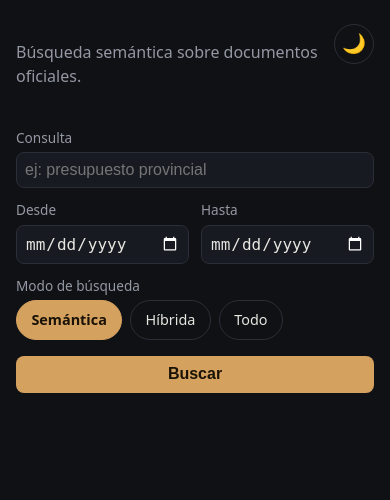
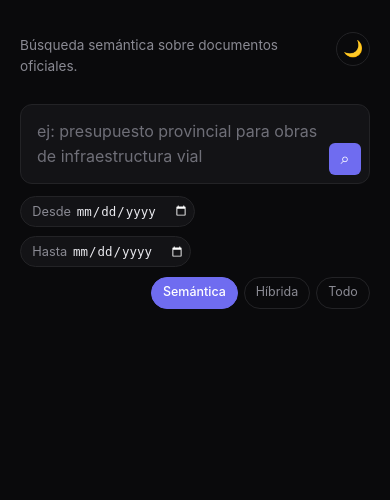
Before and after one commit to dbianco/bo-ia, a FastAPI app: template web/templates/search.html in a window 390 px wide. Shown: the top 500 px of the page. Run offline with FastAPI, Linux system fonts and the light colour scheme; the template is opened without the code that fills it, so the values that code supplies are empty.

Commit message:
Redesign the web search UI: modern, minimalist, Linear-inspired
New "mono violeta" visual language (near-black background, single
violet accent, hairline borders, no shadows, sans-serif throughout —
replaces the previous serif heading and warm amber accent). The search
input becomes a multiline auto-growing textarea with the submit button
floating inside it (Enter searches, Shift+Enter adds a line); dates,
mode and any installation-declared filters move into a compact
secondary row, with filters collapsed behind a native <details>
disclosure so they don't compete visually with the search box. Results
render as a flat hairline-separated list instead of shadowed cards.

Verified in a real browser (Playwright) against both live
installations (boletines and licitaciones, which declare completely
different filters) across dark/light themes and a mobile viewport:
search, Enter/Shift+Enter, date clear, filters disclosure, all three
search modes, thumbs-up/down feedback, and the empty-results state.
Found and fixed a real CSS bug in the process: a focus outline rule
was accidentally applying unconditionally instead of only on
:focus-visible.

Co-Authored-By: Claude Sonnet 5 <noreply@anthropic.com>
Claude-Session: https://claude.ai/code/session_01CWADTQB5G1ksJa4DyTCcuZ

```diff
--- /dev/null
+++ b/web/static/buscador.js
@@ -0,0 +1,24 @@
+(function () {
+  var campo = document.getElementById("q");
+  if (!campo) return;
+
+  var ALTURA_MAXIMA_PX = 136; // coincide con max-height de textarea#q en style.css
+
+  function autoCrecer() {
+    campo.style.height = "auto";
+    campo.style.height = Math.min(campo.scrollHeight, ALTURA_MAXIMA_PX) + "px";
+  }
+
+  campo.addEventListener("input", autoCrecer);
+  autoCrecer();
+
+  campo.addEventListener("keydown", function (evento) {
+    if (evento.key === "Enter" && !evento.shiftKey) {
+      evento.preventDefault();
+      var formulario = campo.closest("form");
+      if (formulario && campo.value.trim()) {
+        formulario.requestSubmit();
+      }
+    }
+  });
+})();
--- a/web/static/style.css
+++ b/web/static/style.css
@@ -1,42 +1,56 @@
 :root {
   color-scheme: dark;
-  --bg: #0f1115;
-  --surface: #171a21;
-  --surface-hover: #1d212a;
-  --fg: #e8e6e0;
-  --muted: #9498a3;
-  --accent: #d4a15f;
-  --accent-hover: #e2b578;
-  --accent-contrast: #1a1206;
-  --border: #2a2e37;
-  --shadow: rgba(0, 0, 0, 0.35);
+  --bg: #0a0a0c;
+  --surface: #131316;
+  --surface-hover: #17171b;
+  --fg: #eaeaef;
+  --muted: #8a8a93;
+  --muted-2: #6f6f78;
+  --accent: #6f6cf0;
+  --accent-hover: #837fff;
+  --accent-contrast: #ffffff;
+  --border: #232326;
+  --border-soft: #1c1c1f;
+  --radius-sm: 6px;
+  --radius-md: 10px;
+  --radius-lg: 12px;
 }
 
 :root[data-theme="light"] {
   color-scheme: light;
-  --bg: #f7f5f0;
+  --bg: #fafafa;
   --surface: #ffffff;
-  --surface-hover: #efece4;
-  --fg: #1a1a1a;
-  --muted: #5f5f5f;
-  --accent: #96591f;
-  --accent-hover: #7d4b1c;
+  --surface-hover: #f2f2f4;
+  --fg: #17171b;
+  --muted: #6b6b74;
+  --muted-2: #8a8a93;
+  --accent: #4b48c4;
+  --accent-hover: #3d3aa8;
   --accent-contrast: #ffffff;
-  --border: #ddd8cc;
-  --shadow: rgba(0, 0, 0, 0.08);
+  --border: #e4e4e7;
+  --border-soft: #ececee;
 }
 
 * {
   box-sizing: border-box;
 }
 
+.sr-only {
+  position: absolute;
+  width: 1px;
+  height: 1px;
+  overflow: hidden;
+  clip: rect(0 0 0 0);
+  white-space: nowrap;
+}
+
 body {
-  font-family: system-ui, -apple-system, "Segoe UI", sans-serif;
+  font-family: -apple-system, BlinkMacSystemFont, "Inter", "Segoe UI", sans-serif;
   color: var(--fg);
   background: var(--bg);
   max-width: 720px;
   margin: 0 auto;
-  padding: 1.5rem 1rem 3rem;
+  padding: 2rem 1.25rem 3rem;
   line-height: 1.5;
 }
 
@@ -45,31 +59,32 @@ body {
   align-items: flex-start;
   justify-content: space-between;
   gap: 1rem;
+  margin-bottom: 1.75rem;
 }
 
 h1 {
-  font-family: Georgia, "Iowan Old Style", serif;
+  font-size: 1.1rem;
   font-weight: 600;
-  letter-spacing: 0.01em;
-  font-size: 1.5rem;
-  margin-bottom: 0.25rem;
+  letter-spacing: -0.01em;
+  margin: 0 0 0.2rem;
 }
 
 p.subtitulo {
   color: var(--muted);
-  margin-top: 0;
+  font-size: 0.85rem;
+  margin: 0;
 }
 
 .theme-toggle {
   flex-shrink: 0;
   background: transparent;
-  color: var(--fg);
+  color: var(--muted);
   border: 1px solid var(--border);
   border-radius: 999px;
-  width: 2.5rem;
-  height: 2.5rem;
+  width: 2.1rem;
+  height: 2.1rem;
   padding: 0;
-  font-size: 1.2rem;
+  font-size: 1rem;
   line-height: 1;
   display: inline-flex;
   align-items: center;
@@ -97,58 +113,139 @@ a:visited {
 }
 
 form {
-  display: grid;
-  gap: 0.75rem;
-  margin: 1.5rem 0;
+  margin: 0 0 1.5rem;
 }
 
-.form-fechas {
-  display: grid;
-  grid-template-columns: 1fr 1fr;
-  gap: 0.75rem;
+/* Caja de búsqueda: textarea multilínea con el botón flotando adentro */
+.buscador {
+  position: relative;
+  background: var(--surface);
+  border: 1px solid var(--border);
+  border-radius: var(--radius-lg);
+  margin-bottom: 0.75rem;
+}
+
+.buscador:focus-within {
+  border-color: var(--accent);
+}
+
+textarea#q {
+  display: block;
+  width: 100%;
+  resize: none;
+  overflow-y: auto;
+  max-height: 8.5rem;
+  padding: 0.9rem 3rem 0.9rem 1rem;
+  border: none;
+  border-radius: var(--radius-lg);
+  background: transparent;
+  color: var(--fg);
+  font: inherit;
+  font-size: 1rem;
+  line-height: 1.55;
+}
+
+textarea#q::placeholder {
+  color: var(--muted-2);
+}
+
+textarea#q:focus {
+  outline: none;
+}
+
+.buscar-btn {
+  position: absolute;
+  right: 0.5rem;
+  bottom: 0.5rem;
+  width: 2rem;
+  height: 2rem;
+  padding: 0;
+  border: none;
+  border-radius: var(--radius-sm);
+  background: var(--accent);
+  color: var(--accent-contrast);
+  font-size: 1rem;
+  line-height: 1;
+  display: inline-flex;
+  align-items: center;
+  justify-content: center;
+  cursor: pointer;
+  transition: background-color 0.15s ease;
+}
+
+.buscar-btn:hover {
+  background: var(--accent-hover);
+}
+
+.htmx-indicator {
+  display: none;
+  color: var(--muted);
+  font-size: 0.8rem;
+}
+
+.htmx-request .htmx-indicator,
+.htmx-request.htmx-indicator {
+  display: inline-block;
+}
+
+/* Fila secundaria: fechas, filtros y modo de búsqueda, compactos */
+.barra-secundaria {
+  display: flex;
+  flex-wrap: wrap;
+  align-items: center;
+  gap: 0.6rem;
+  margin-bottom: 0.5rem;
 }
 
 label {
   display: block;
-  font-size: 0.85rem;
+  font-size: 0.8rem;
   color: var(--muted);
   margin-bottom: 0.25rem;
-}
-
-input[type="text"],
-input[type="date"] {
-  width: 100%;
-  padding: 0.5rem;
-  border: 1px solid var(--border);
-  border-radius: 8px;
-  font-size: 1rem;
-  background: var(--surface);
-  color: var(--fg);
-  color-scheme: inherit;
 }
 
 .campo-fecha {
   display: flex;
   align-items: center;
-  gap: 0.4rem;
+  gap: 0.3rem;
+  background: var(--surface);
+  border: 1px solid var(--border);
+  border-radius: 999px;
+  padding: 0.3rem 0.3rem 0.3rem 0.7rem;
+}
+
+.campo-fecha label {
+  margin: 0;
+  white-space: nowrap;
 }
 
 .campo-fecha input[type="date"] {
   width: auto;
-  flex: 1;
-  min-width: 0;
+  max-width: 8rem;
+  border: none;
+  background: transparent;
+  color: var(--fg);
+  font-size: 0.78rem;
+  padding: 0;
+  color-scheme: inherit;
+}
+
+.campo-fecha input[type="date"]:focus-visible {
+  outline: 2px solid var(--accent);
+  outline-offset: 2px;
+  border-radius: var(--radius-sm);
 }
 
 .borrar-fecha {
   flex-shrink: 0;
   background: transparent;
-  color: var(--muted);
-  border: 1px solid var(--border);
+  color: var(--muted-2);
+  border: none;
   border-radius: 50%;
-  width: 1.85rem;
-  height: 1.85rem;
+  width: 1.3rem;
+  height: 1.3rem;
   padding: 0;
-  font-size: 1rem;
+  font-size: 0.85rem;
   line-height: 1;
   display: inline-flex;
   align-items: center;
@@ -156,70 +253,99 @@ input[type="date"] {
 }
 
 .borrar-fecha:hover {
-  background: transparent;
   color: var(--accent);
-  border-color: var(--accent);
 }
 
 .borrar-fecha[hidden] {
   display: none;
 }
 
-button {
-  padding: 0.6rem 1rem;
-  border: none;
-  border-radius: 8px;
-  background: var(--accent);
-  color: var(--accent-contrast);
-  font-size: 1rem;
-  font-weight: 600;
-  cursor: pointer;
-  transition: background-color 0.15s ease;
+/* Filtros declarados por la instalación: ocultos detrás de <details> */
+.filtros-disclosure {
+  order: 10;
+  flex-basis: 100%;
 }
 
-button:hover {
-  background: var(--accent-hover);
+.filtros-disclosure summary {
+  display: inline-flex;
+  align-items: center;
+  gap: 0.3rem;
+  list-style: none;
+  cursor: pointer;
+  font-size: 0.78rem;
+  color: var(--muted);
+  border: 1px solid var(--border);
+  border-radius: 999px;
+  padding: 0.35rem 0.8rem;
+  width: fit-content;
 }
 
-button.boton-valoracion {
-  background: transparent;
-  color: var(--muted);
-  border: 1px solid var(--border);
-  padding: 0.3rem 0.6rem;
-  font-size: 1.1rem;
-  font-weight: normal;
+.filtros-disclosure summary::-webkit-details-marker {
+  display: none;
 }
 
-button.boton-valoracion:hover {
-  background: transparent;
-  color: var(--accent);
+.filtros-disclosure summary:hover {
   border-color: var(--accent);
+  color: var(--fg);
+}
+
+.filtros-disclosure[open] summary {
+  border-color: var(--accent);
+  color: var(--fg);
+}
+
+.filtros-campos {
+  display: grid;
+  grid-template-columns: repeat(auto-fit, minmax(10rem, 1fr));
+  gap: 0.6rem;
+  margin-top: 0.6rem;
+  padding: 0.75rem;
+  background: var(--surface);
+  border: 1px solid var(--border);
+  border-radius: var(--radius-md);
+}
+
+.filtros-campos input[type="text"] {
+  width: 100%;
+  padding: 0.4rem 0.6rem;
+  border: 1px solid var(--border);
+  border-radius: var(--radius-sm);
+  font-size: 0.85rem;
+  background: var(--bg);
+  color: var(--fg);
+}
+
+.filtros-campos input[type="text"]:focus-visible {
+  outline: 2px solid var(--accent);
+  outline-offset: 1px;
 }
 
 button.boton-valoracion:focus-visible,
 input:focus-visible,
-button:focus-visible {
-  outline: 3px solid var(--accent);
+button:focus-visible,
+.buscar-btn:focus-visible {
+  outline: 2px solid var(--accent);
   outline-offset: 2px;
 }
 
 .modo-busqueda {
   border: none;
   padding: 0;
-  margin: 0;
+  margin: 0 0 0 auto;
 }
 
 .modo-busqueda legend {
-  padding: 0;
-  font-size: 0.85rem;
-  color: var(--muted);
-  margin-bottom: 0.25rem;
+  position: absolute;
+  width: 1px;
+  height: 1px;
+  overflow: hidden;
+  clip: rect(0 0 0 0);
 }
 
 .opciones-modo {
   display: flex;
   flex-wrap: wrap;
-  gap: 0.5rem;
+  gap: 0.35rem;
 }
 
 .opcion-modo input[type="radio"] {
@@ -232,11 +358,11 @@ button:focus-visible {
 .opcion-modo span {
   display: inline-flex;
   align-items: center;
-  padding: 0.5rem 0.9rem;
+  padding: 0.35rem 0.7rem;
   border: 1px solid var(--border);
   border-radius: 999px;
-  color: var(--fg);
-  font-size: 0.9rem;
+  color: var(--muted);
+  font-size: 0.78rem;
   cursor: pointer;
   user-select: none;
   transition: background-color 0.15s ease, border-color 0.15s ease, color 0.15s ease;
--- a/web/templates/search.html
+++ b/web/templates/search.html
@@ -33,45 +33,29 @@
     </div>
 
     <form role="search" hx-get="/resultados" hx-target="#resultados" hx-indicator="#buscando">
-      <div>
-        <label for="q">Consulta</label>
-        <input type="text" id="q" name="q" required autocomplete="off" placeholder="ej: presupuesto provincial">
+      <label for="q" class="sr-only">Consulta</label>
+      <div class="buscador">
+        <textarea
+          id="q"
+          name="q"
+          rows="1"
+          required
+          autocomplete="off"
+          placeholder="ej: presupuesto provincial para obras de infraestructura vial"
+        ></textarea>
+        <button type="submit" class="buscar-btn" aria-label="Buscar">⌕</button>
       </div>
-      <div class="form-fechas">
-        <div>
+      <div class="barra-secundaria">
+        <div class="campo-fecha">
           <label for="date_from">Desde</label>
-          <div class="campo-fecha">
           <input type="date" id="date_from" name="date_from">
           <button type="button" class="borrar-fecha" data-target="date_from" aria-label="Borrar fecha desde" hidden>×</button>
         </div>
-        </div>
-        <div>
+        <div class="campo-fecha">
           <label for="date_to">Hasta</label>
-          <div class="campo-fecha">
           <input type="date" id="date_to" name="date_to">
           <button type="button" class="borrar-fecha" data-target="date_to" aria-label="Borrar fecha hasta" hidden>×</button>
         </div>
-        </div>
-      </div>
-      {% if filtros %}
-      <fieldset class="filtros-instalacion">
-        <legend>Filtros</legend>
-        <div class="opciones-modo">
-          {% for f in filtros %}
-          <div>
-            <label for="filtro-{{ f.clave }}">{{ f.etiqueta }}</label>
-            <input
-              type="text"
-              id="filtro-{{ f.clave }}"
-              name="filtro.{{ f.clave }}"
-              autocomplete="off"
-              placeholder="{{ 'min,max' if f.tipo == 'rango_numerico' else f.etiqueta }}"
-            >
-          </div>
-          {% endfor %}
-        </div>
-      </fieldset>
-      {% endif %}
         <fieldset class="modo-busqueda">
           <legend>Modo de búsqueda</legend>
           <div class="opciones-modo">
@@ -89,7 +73,26 @@
             </label>
           </div>
         </fieldset>
-      <button type="submit">Buscar</button>
+        {% if filtros %}
+        <details class="filtros-disclosure">
+          <summary>Filtros</summary>
+          <div class="filtros-campos">
+            {% for f in filtros %}
+            <div>
+              <label for="filtro-{{ f.clave }}">{{ f.etiqueta }}</label>
+              <input
+                type="text"
+                id="filtro-{{ f.clave }}"
+                name="filtro.{{ f.clave }}"
+                autocomplete="off"
+                placeholder="{{ 'min,max' if f.tipo == 'rango_numerico' else f.etiqueta }}"
+              >
+            </div>
+            {% endfor %}
+          </div>
+        </details>
+        {% endif %}
+      </div>
       <span id="buscando" class="htmx-indicator" role="status">Buscando…</span>
     </form>
 
@@ -97,5 +100,6 @@
   </main>
   <script src="/static/theme.js"></script>
   <script src="/static/fechas.js"></script>
+  <script src="/static/buscador.js"></script>
 </body>
 </html>
```
Also changed, not shown: other parts of web/static/style.css (+39 -19 lines), 1 other file. Lines whose indentation alone changed are shown as unchanged.
